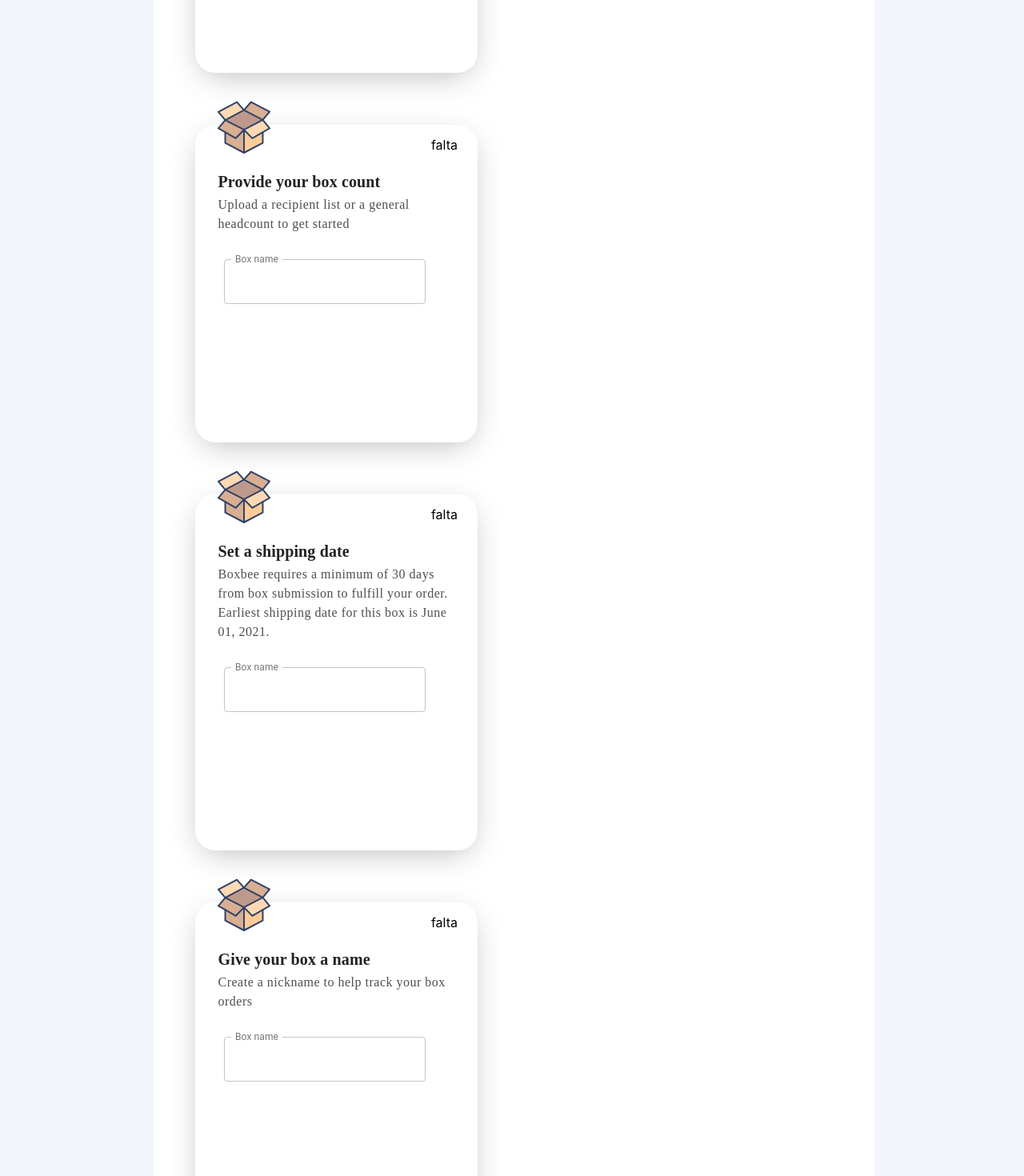
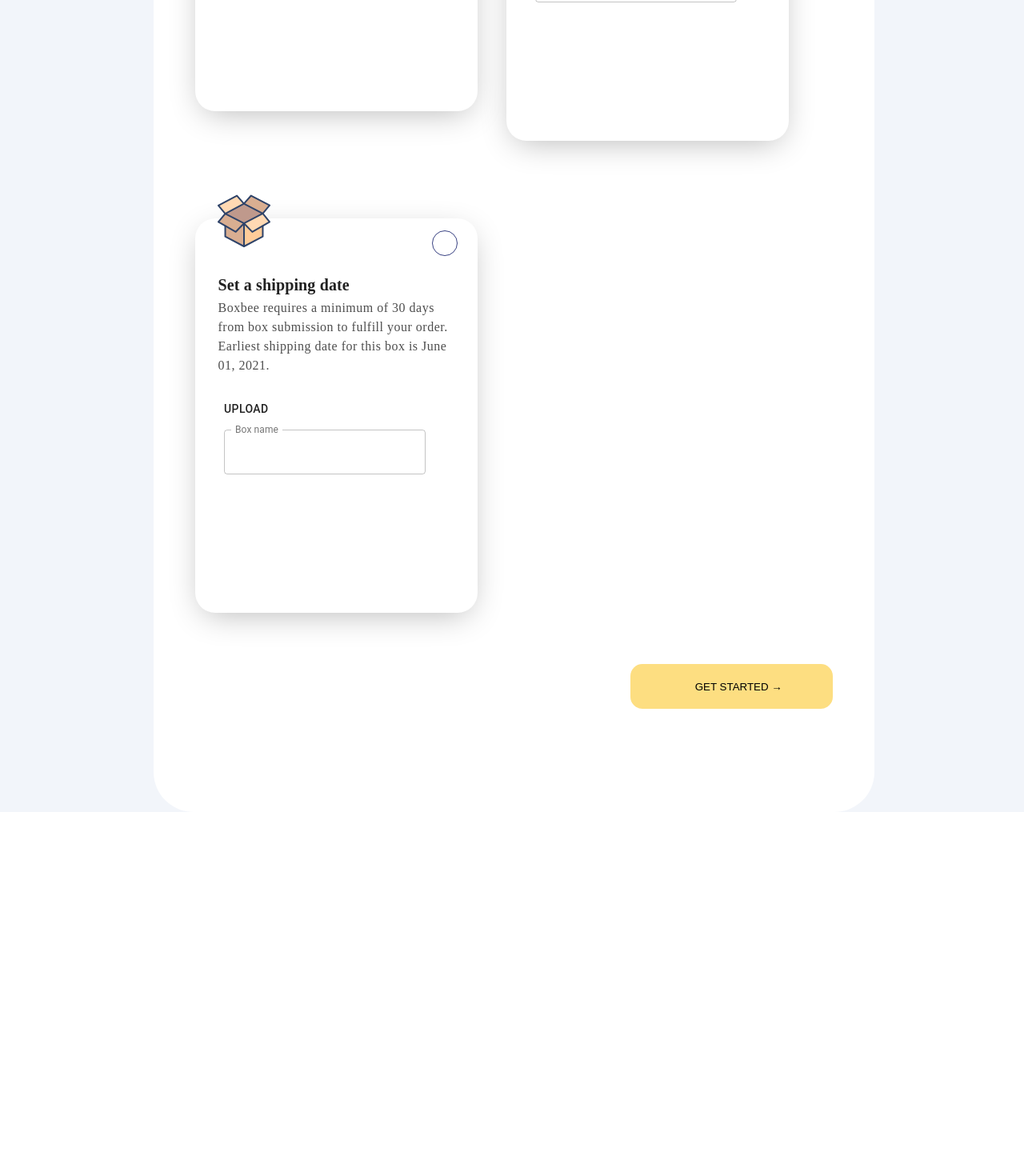
Before and after one commit to robertocandales/boxbee, a React (Create React App) app: page /boxes in a window 1280 px wide. Shown: the part 640-2110 px from the top of the page at 80% size. After the commit the page ends 1655 px from the top, so only its background shows below. Built offline with nearby package versions, Linux system fonts and the light colour scheme.

Commit message:
Making Card component

```diff
--- /dev/null
+++ b/src/screens/boxes/SmallerCards.js
@@ -0,0 +1,45 @@
+import React from 'react';
+import {
+    WrapperCard,
+    InnerCard,
+    TitleCard,
+    Paragraph,
+    Title,
+    CheckIcon,
+    IconCard,
+    WrapperButton,
+    CardsFlex,
+} from './styles';
+import CardsInput from '../shared/customizedInput/CardsInput';
+import checkedimage from './assets/checked.svg';
+import uncheckedimage from './assets/unchecked.svg'
+import iconCard from './assets/box-1.svg';
+import CardButton from '../shared/button/CardButton';
+import UploadButton from './components/UploadButton';
+
+const SmallerCards = ({ data, index }) => {
+    return (
+        <InnerCard key={index}>
+            <IconCard>
+                <img src={iconCard} alt='' srcset='' />
+            </IconCard>
+            {data.data[index].check ? (
+                <CheckIcon>
+                    <img src={checkedimage} alt='' srcset='' />
+                </CheckIcon>
+            ) : (
+                    <CheckIcon>
+                        <img src={uncheckedimage} alt='' srcset='' />
+                    </CheckIcon>
+                )}
+
+            <TitleCard> {data.data[index].title} </TitleCard>
+
+            <Paragraph> {data.data[index].description} </Paragraph>
+            {data.data[index].uploadList ? (<UploadButton />) : null}
+            <CardsInput description={data.data[index].inputName} />
+        </InnerCard>
+    )
+}
+
+export default SmallerCards
--- /dev/null
+++ b/src/screens/boxes/components/UploadButton.js
@@ -0,0 +1,26 @@
+import React from 'react';
+import Button from '@material-ui/core/Button';
+import { makeStyles } from '@material-ui/core/styles';
+
+
+
+
+
+const UploadButton = () => {
+    const useStyles = makeStyles((theme) => ({
+        button: {
+            margin: theme.spacing(1),
+        },
+    }));
+    const classes = useStyles();
+
+    return (
+        <div>
+            <Button>
+                Upload
+      </Button>
+        </div>
+    );
+}
+
+export default UploadButton
--- a/src/screens/boxes/data/index.json
+++ b/src/screens/boxes/data/index.json
@@ -23,14 +23,6 @@
             "uploadList": true,
             "inputName": "Box name",
             "icon": "12"
-    },
-    {
-      "title": "Give your box a name",
-      "description": "Create a nickname to help track your box orders",
-      "check": false,
-      "uploadList": false,
-      "inputName": "Box name",
-      "icon": "12"
         }
     ]
 }
--- a/src/screens/boxes/index.js
+++ b/src/screens/boxes/index.js
@@ -8,14 +8,17 @@ import {
     CheckIcon,
     IconCard,
     WrapperButton,
+    CardsFlex,
 } from './styles';
 import CardsInput from '../shared/customizedInput/CardsInput';
 import checkedimage from './assets/checked.svg';
+import uncheckedimage from './assets/unchecked.svg'
 import iconCard from './assets/box-1.svg';
 import CardButton from '../shared/button/CardButton';
 
 //data
 import data from './data/index.json';
+import SmallerCards from './SmallerCards';
 
 const Boxes = () => {
     console.log(data);
@@ -23,31 +26,15 @@ const Boxes = () => {
         <>
             <WrapperCard>
                 <Title>Step 1: Set up your box</Title>
+                <CardsFlex>
                     {(data.data || []).map((item, index) => (
-          <InnerCard key={index}>
-            <IconCard>
-              <img src={iconCard} alt='' srcset='' />
-            </IconCard>
-            {item.check ? (
-              <CheckIcon>
-                <img src={checkedimage} alt='' srcset='' />
-              </CheckIcon>
-            ) : (
-              <CheckIcon>
-                {/*<img src={checkedimage} alt='' srcset='' />*/}
-                falta
-              </CheckIcon>
-            )}
-            <TitleCard> {item.title} </TitleCard>
-
-            <Paragraph> {item.description} </Paragraph>
-            <CardsInput description={item.inputName} />
-          </InnerCard>
+                        <SmallerCards data={data} index={index} />
                     ))}
-
+                </CardsFlex>
                 <WrapperButton>
                     <CardButton description={'GET STARTED  →'} />
                 </WrapperButton>
+
             </WrapperCard>
         </>
     );
--- a/src/screens/boxes/styles.js
+++ b/src/screens/boxes/styles.js
@@ -88,3 +88,8 @@ export const WrapperButton = styled.div`
 
 
 `;
+
+export const CardsFlex = styled.div`
+  display: flex;
+  flex-wrap: wrap;
+`;
```
Also changed, not shown: src/screens/boxes/assets/unchecked.svg (added). Lines whose indentation alone changed are shown as unchanged.
